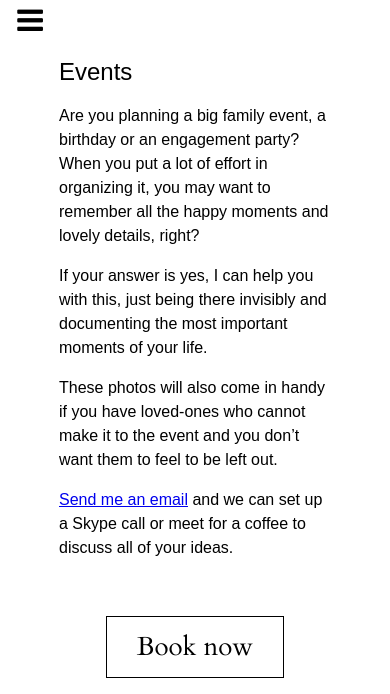
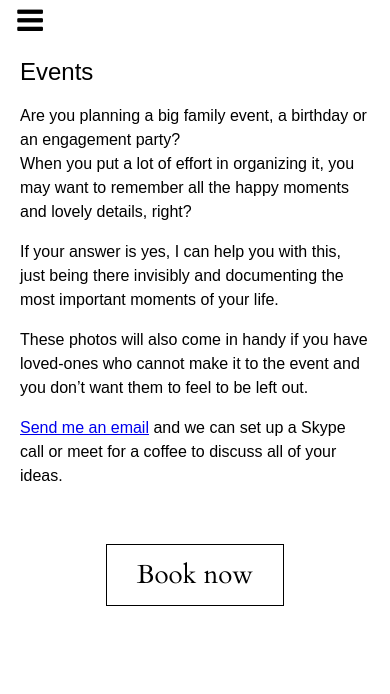
Before and after one commit to 3n1k0/anniekostolany.com, a React app: page /events in a window 390 px wide. Shown: the top 694 px of the page. Built offline with nearby package versions, Linux system fonts and the light colour scheme.

Commit message:
fix mobile design

```diff
--- a/src/components/ApplicationShell/style.scss
+++ b/src/components/ApplicationShell/style.scss
@@ -4,6 +4,11 @@
 	padding-right: 15%;
 	position: absolute;
 	right: 0;
+
+	@media (max-width: 1200px) {
+		padding-right: 0;
+		width: 80%;
+	}
 
 	@media (max-width: 768px) {
 		margin: 0 auto;
@@ -17,11 +22,6 @@
 		right: auto;
 		width: 100%;
 	}
-
-	@media (max-width: 1200px) {
-		padding-right: 0;
-		width: 80%;
-	}
 }
 
 .blur {
```
